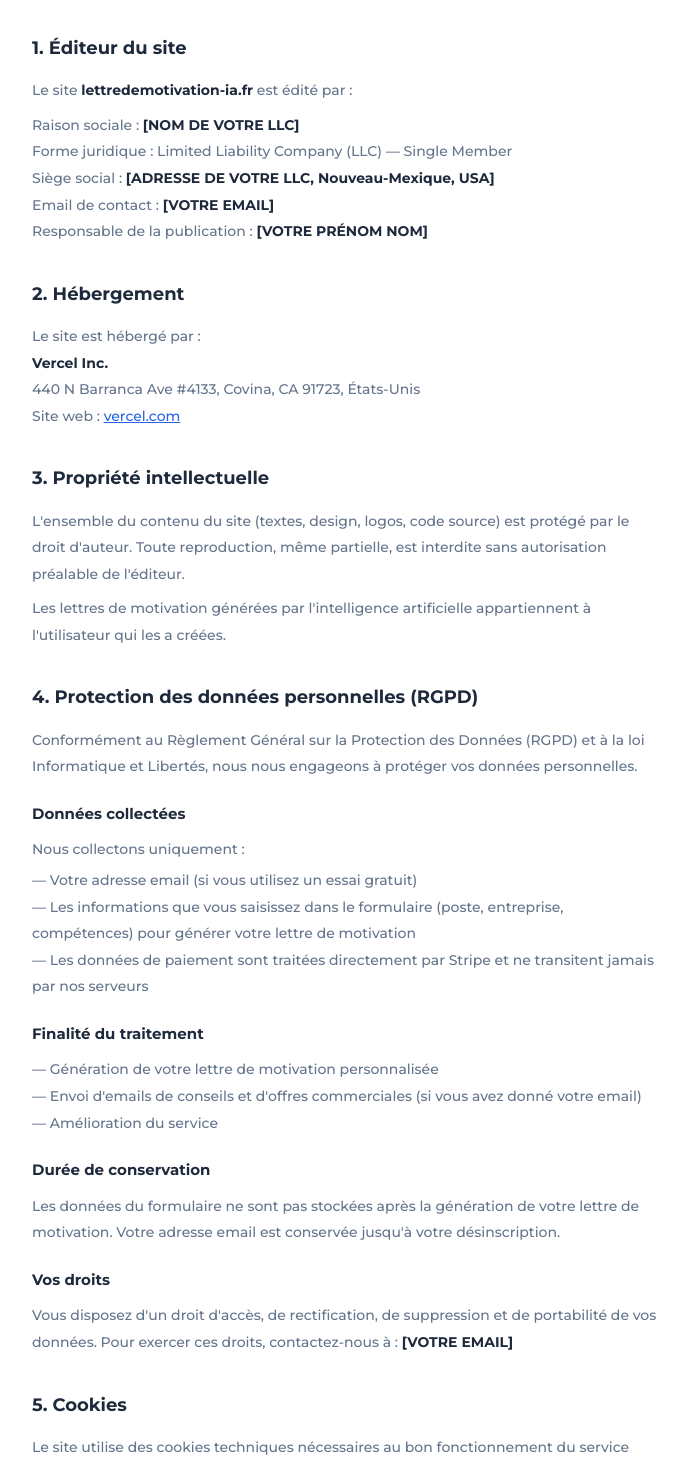
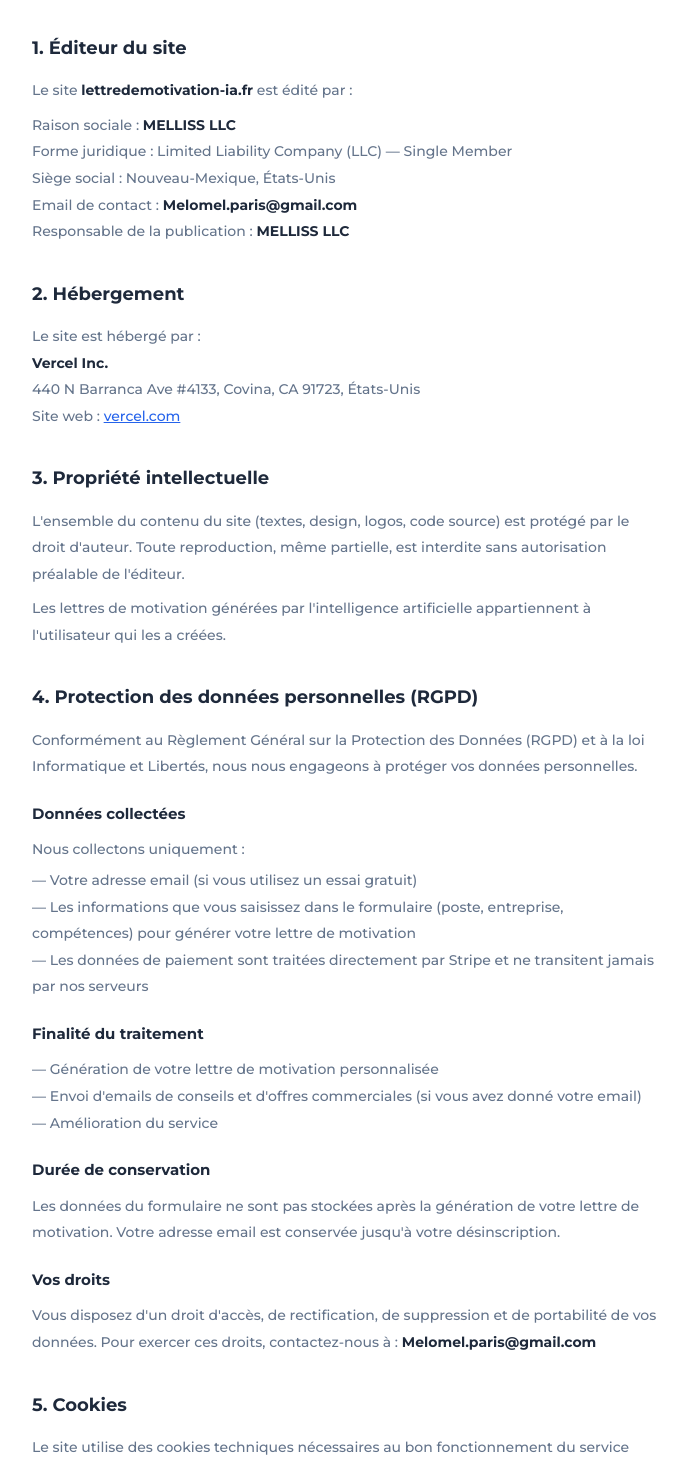
Before and after one commit to MellissaIA/lettredemotivation-ia, a Next.js app: page /mentions-legales in a window 1280 px wide. Shown: the part 126-1590 px from the top of the page, without its empty margins (292-979 px from the left). Built offline with nearby package versions, Linux system fonts and the light colour scheme.

Commit message:
Update mentions-legales.js

```diff
--- a/pages/mentions-legales.js
+++ b/pages/mentions-legales.js
@@ -1,5 +1,3 @@
-import { useState } from "react";
-
 const sans = `'Montserrat', system-ui, sans-serif`;
 const T = { bg: "#ffffff", text: "#1e293b", textMuted: "#64748b", textDim: "#94a3b8", accent: "#059669", blue: "#2563eb", border: "rgba(0,0,0,0.06)" };
 
@@ -20,11 +18,11 @@ export default function MentionsLegales() {
           <h2 style={{ fontSize: 18, fontWeight: 700, color: T.text, marginTop: 32, marginBottom: 12 }}>1. Éditeur du site</h2>
           <p>Le site <strong style={{ color: T.text }}>lettredemotivation-ia.fr</strong> est édité par :</p>
           <p style={{ marginTop: 8 }}>
-            Raison sociale : <strong style={{ color: T.text }}>[NOM DE VOTRE LLC]</strong><br/>
+            Raison sociale : <strong style={{ color: T.text }}>MELLISS LLC</strong><br/>
             Forme juridique : Limited Liability Company (LLC) — Single Member<br/>
-            Siège social : <strong style={{ color: T.text }}>[ADRESSE DE VOTRE LLC, Nouveau-Mexique, USA]</strong><br/>
-            Email de contact : <strong style={{ color: T.text }}>[VOTRE EMAIL]</strong><br/>
-            Responsable de la publication : <strong style={{ color: T.text }}>[VOTRE PRÉNOM NOM]</strong>
+            Siège social : Nouveau-Mexique, États-Unis<br/>
+            Email de contact : <strong style={{ color: T.text }}>Melomel.paris@gmail.com</strong><br/>
+            Responsable de la publication : <strong style={{ color: T.text }}>MELLISS LLC</strong>
           </p>
 
           <h2 style={{ fontSize: 18, fontWeight: 700, color: T.text, marginTop: 32, marginBottom: 12 }}>2. Hébergement</h2>
@@ -61,7 +59,7 @@ export default function MentionsLegales() {
           <p>Les données du formulaire ne sont pas stockées après la génération de votre lettre de motivation. Votre adresse email est conservée jusqu'à votre désinscription.</p>
 
           <h3 style={{ fontSize: 15, fontWeight: 700, color: T.text, marginTop: 20, marginBottom: 8 }}>Vos droits</h3>
-          <p>Vous disposez d'un droit d'accès, de rectification, de suppression et de portabilité de vos données. Pour exercer ces droits, contactez-nous à : <strong style={{ color: T.text }}>[VOTRE EMAIL]</strong></p>
+          <p>Vous disposez d'un droit d'accès, de rectification, de suppression et de portabilité de vos données. Pour exercer ces droits, contactez-nous à : <strong style={{ color: T.text }}>Melomel.paris@gmail.com</strong></p>
 
           <h2 style={{ fontSize: 18, fontWeight: 700, color: T.text, marginTop: 32, marginBottom: 12 }}>5. Cookies</h2>
           <p>Le site utilise des cookies techniques nécessaires au bon fonctionnement du service (sauvegarde des crédits et préférences). Des cookies publicitaires peuvent être utilisés par Google AdSense pour afficher des annonces pertinentes.</p>
```
